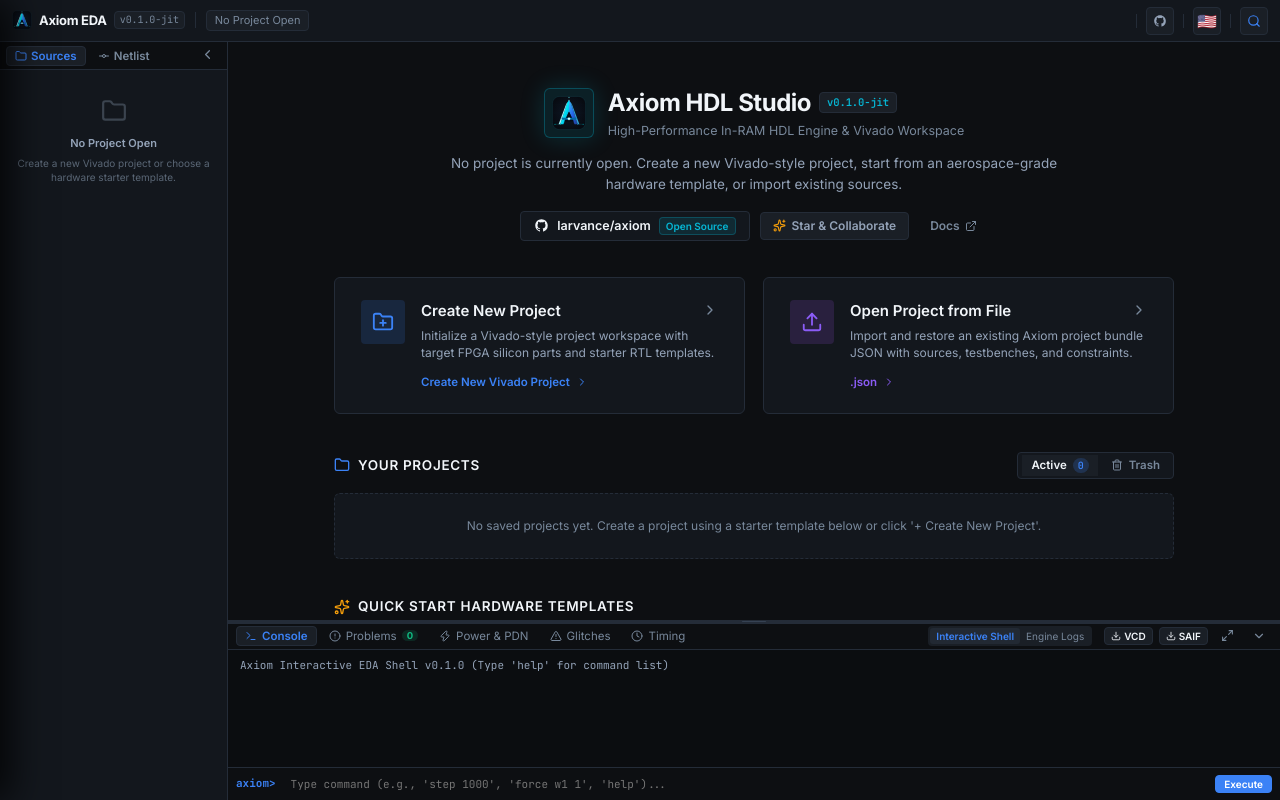
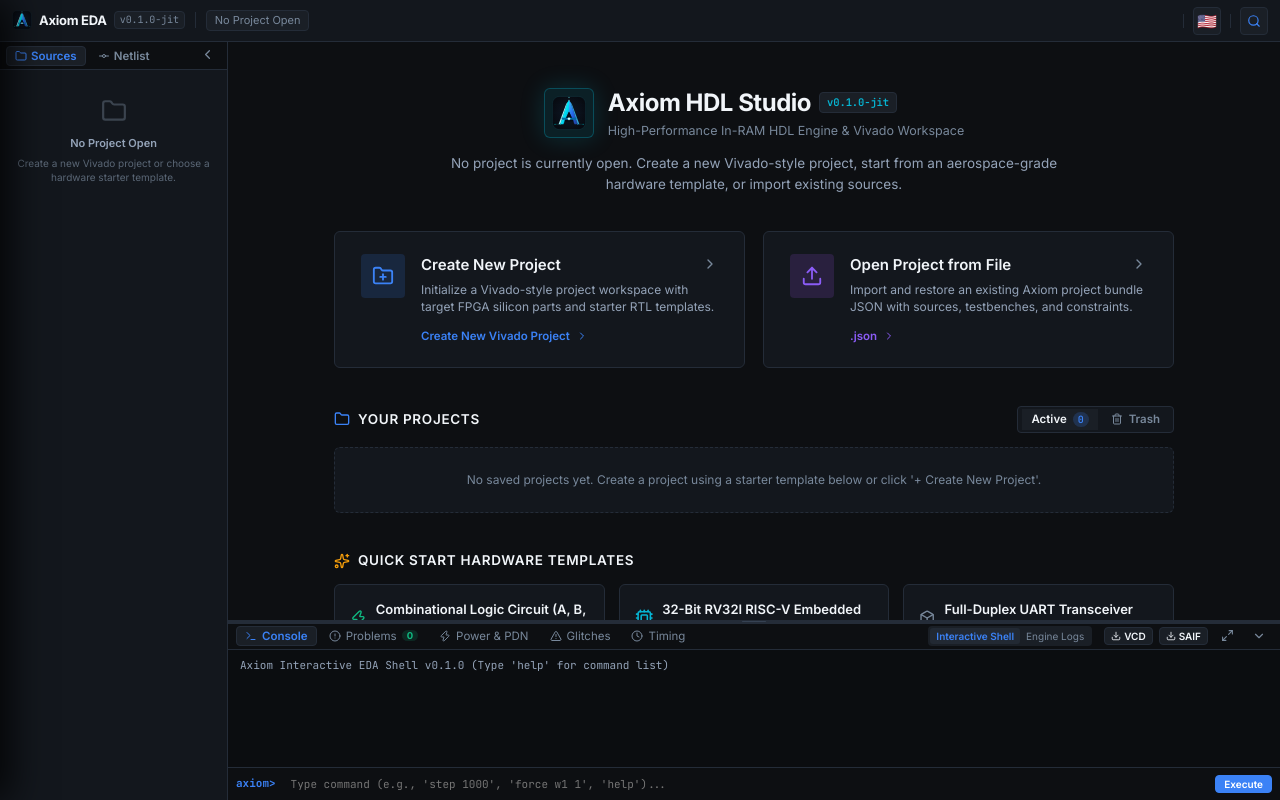
Before and after one commit to aerovexhq/axiom, a React (Vite) app in the folder ui/: page / in a window 1280 px wide. Built offline with nearby package versions, Linux system fonts and the light colour scheme.

Commit message:
refactor: remove top GitHub mentions, retaining link exclusively at bottom

```diff
--- a/ui/src/components/Header.tsx
+++ b/ui/src/components/Header.tsx
@@ -17,7 +17,7 @@
 import { AxiomProject } from "../engine/projectModel";
 import { MobilePanelType } from "./MobileDrawer";
 import { useTranslation, SupportedLanguage } from "../i18n";
-import { Select, SelectOption, GithubIcon } from "./ui";
+import { Select, SelectOption } from "./ui";
 import { ProjectDropdown } from "./ProjectDropdown";
 
 interface HeaderProps {
@@ -178,19 +178,6 @@
 
         {/* Mobile Right: Simulation Clock & Quick Actions */}
         <div style={{ display: "flex", alignItems: "center", gap: 6, flexShrink: 0 }}>
-          {/* GitHub Repository Link */}
-          <a
-            href="https://github.com/larvance/axiom"
-            target="_blank"
-            rel="noopener noreferrer"
-            title="GitHub: larvance/axiom (Open Source & Collaboration)"
-            aria-label="GitHub Repository"
-            className="btn btn-secondary btn-icon"
-            style={{ width: 28, height: 28, padding: 0, textDecoration: "none", display: "inline-flex", alignItems: "center", justifyContent: "center" }}
-          >
-            <GithubIcon size={14} color="var(--text-secondary)" />
-          </a>
-
           {/* Custom Mobile Language Selector (Flag Only) */}
           <Select
             size="xs"
@@ -616,20 +603,6 @@
           </>
         )}
 
-        {/* GitHub Repository Link */}
-        <div style={{ height: 14, width: 1, backgroundColor: "var(--border-subtle)", flexShrink: 0 }} />
-        <a
-          href="https://github.com/larvance/axiom"
-          target="_blank"
-          rel="noopener noreferrer"
-          title="GitHub: larvance/axiom (Open Source & Collaboration)"
-          aria-label="GitHub Repository"
-          className="btn btn-secondary btn-icon"
-          style={{ width: 28, height: 28, padding: 0, textDecoration: "none", display: "inline-flex", alignItems: "center", justifyContent: "center" }}
-        >
-          <GithubIcon size={14} color="var(--text-secondary)" />
-        </a>
-
         {/* Global Language Selector Dropdown (Flag Only) */}
         <div style={{ height: 14, width: 1, backgroundColor: "var(--border-subtle)", flexShrink: 0 }} />
         <Select
--- a/ui/src/components/WelcomeLaunchpad.tsx
+++ b/ui/src/components/WelcomeLaunchpad.tsx
@@ -17,8 +17,7 @@
   Radio,
   Sliders,
   Activity,
-  Box,
-  ExternalLink
+  Box
 } from "lucide-react";
 import { PROJECT_TEMPLATES, ProjectTemplate } from "../engine/projectModel";
 import { ProjectMetadata } from "../engine/projectRegistry";
@@ -157,96 +156,9 @@
           </div>
         </div>
 
-        <p style={{ fontSize: 13.5, color: "var(--text-secondary)", margin: "0 auto 16px", maxWidth: 620, lineHeight: 1.55 }}>
+        <p style={{ fontSize: 13.5, color: "var(--text-secondary)", margin: "0 auto", maxWidth: 620, lineHeight: 1.55 }}>
           {t("launchpad.heroDescription")}
         </p>
-
-        {/* Open Source Collaboration Badge & Repository Links */}
-        <div style={{ display: "inline-flex", alignItems: "center", gap: 10, flexWrap: "wrap", justifyContent: "center" }}>
-          <a
-            href="https://github.com/larvance/axiom"
-            target="_blank"
-            rel="noopener noreferrer"
-            title="Axiom on GitHub: Open Source & Collaborative EDA"
-            style={{
-              display: "inline-flex",
-              alignItems: "center",
-              gap: 8,
-              padding: "5px 13px",
-              borderRadius: "var(--radius-sm)",
-              backgroundColor: "var(--bg-secondary)",
-              border: "1px solid var(--border-subtle)",
-              textDecoration: "none",
-              color: "var(--text-primary)",
-              fontSize: 12.5,
-              fontWeight: 500,
-              transition: "all var(--transition-fast)"
-            }}
-            onMouseEnter={(e) => {
-              e.currentTarget.style.borderColor = "var(--accent-blue)";
-              e.currentTarget.style.backgroundColor = "var(--bg-hover)";
-            }}
-            onMouseLeave={(e) => {
-              e.currentTarget.style.borderColor = "var(--border-subtle)";
-              e.currentTarget.style.backgroundColor = "var(--bg-secondary)";
-            }}
-          >
-            <GithubIcon size={15} />
-            <span style={{ fontWeight: 600 }}>larvance/axiom</span>
-            <span
-              style={{
-                fontSize: 10,
-                fontWeight: 600,
-                color: "var(--accent-cyan)",
-                backgroundColor: "rgba(6, 182, 212, 0.12)",
-                padding: "1px 6px",
-                borderRadius: "var(--radius-sm)",
-                border: "1px solid rgba(6, 182, 212, 0.25)"
-              }}
-            >
-              Open Source
-            </span>
-          </a>
-
-          <a
-            href="https://github.com/larvance/axiom"
-            target="_blank"
-            rel="noopener noreferrer"
-            className="btn btn-secondary"
-            style={{
-              display: "inline-flex",
-              alignItems: "center",
-              gap: 6,
-              padding: "5px 12px",
-              fontSize: 12,
-              borderRadius: "var(--radius-sm)",
-              textDecoration: "none",
-              color: "var(--text-secondary)"
-            }}
-          >
-            <Sparkles size={13} color="var(--accent-amber)" />
-            <span>Star & Collaborate</span>
-          </a>
-
-          <a
-            href="https://axiom.aerovex.net"
-            target="_blank"
-            rel="noopener noreferrer"
-            className="btn btn-ghost"
-            style={{
-              display: "inline-flex",
-              alignItems: "center",
-              gap: 5,
-              padding: "5px 10px",
-              fontSize: 12,
-              textDecoration: "none",
-              color: "var(--text-muted)"
-            }}
-          >
-            <span>Docs</span>
-            <ExternalLink size={12} />
-          </a>
-        </div>
       </div>
 
       {/* Main Action Cards: Create New Project vs Import */}
```
